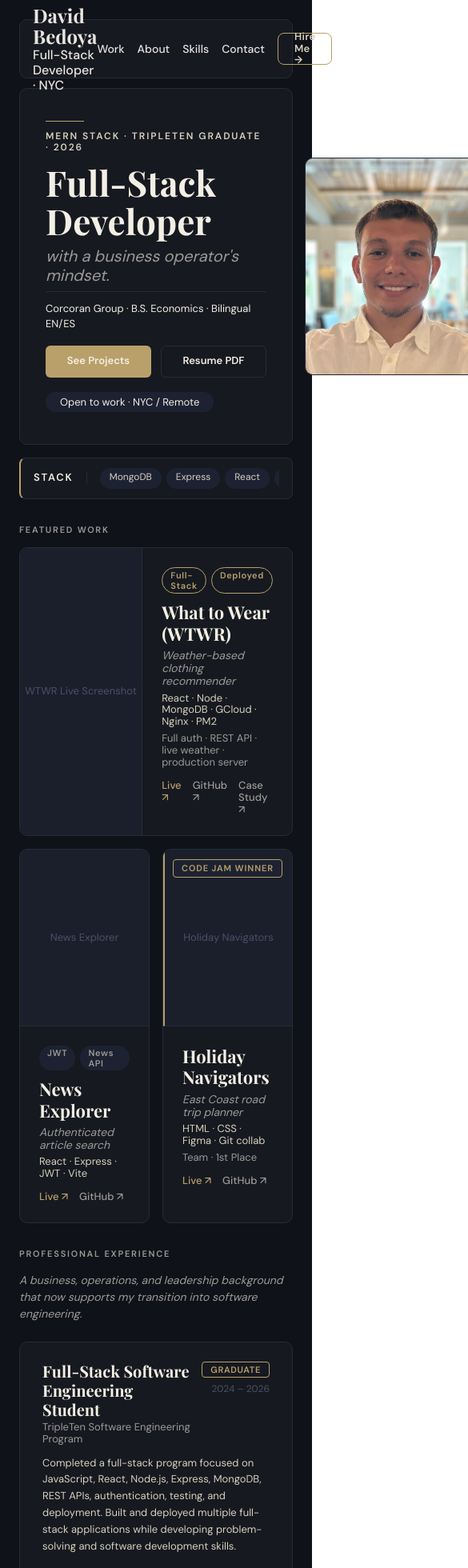
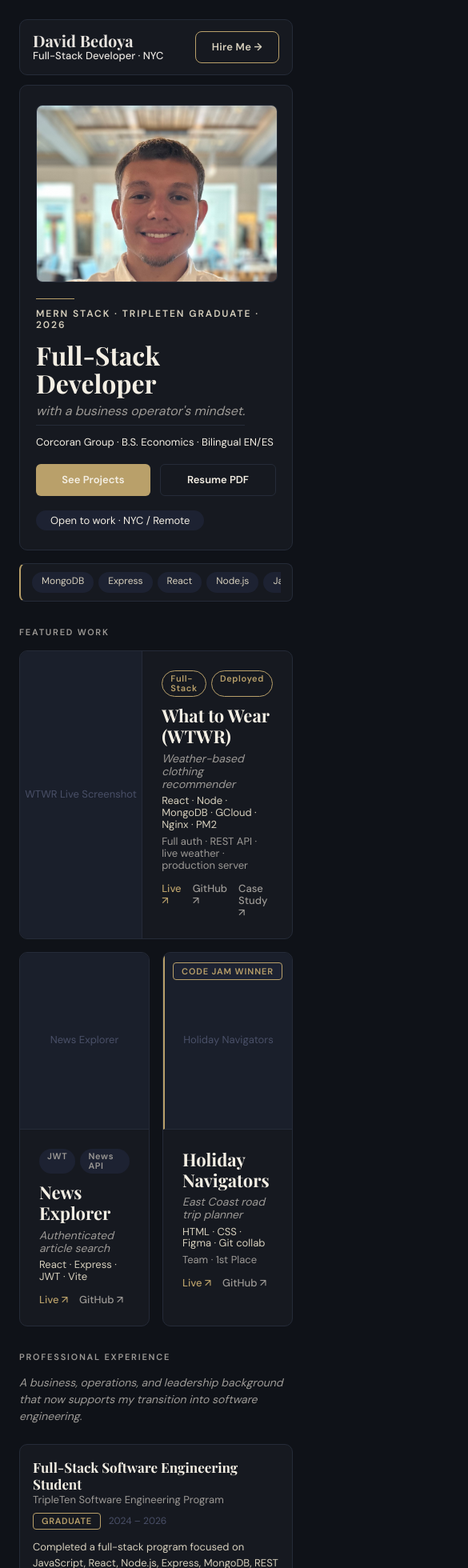
Before and after one commit to davebedoya/davebedoya-portfolio, a React (Vite) app: page / in a window 390 px wide. Shown: the top 1960 px of the page at 80% size, 585 px wide, since content can reach past the window. Built offline with nearby package versions, Linux system fonts and the light colour scheme.

Commit message:
feat: add responsive breakpoints

```diff
--- a/src/App.css
+++ b/src/App.css
@@ -1,6 +1,12 @@
+html,
+body {
+  background: #0f1218;
+}
+
 .page {
-  background: #0f1218;
   min-height: 100vh;
   padding: 24px;
   color: #e8e4df;
+  max-width: 1328px;
+  margin: 0 auto;
 }
--- a/src/components/About/About.css
+++ b/src/components/About/About.css
@@ -21,7 +21,7 @@
   display: grid;
   grid-template-columns: 1fr auto;
   gap: 32px;
-  align-items: center;
+  align-items: start;
   padding: 32px;
   background-color: #161920;
   border: 1px solid #252b38;
@@ -50,6 +50,20 @@
   font-size: 20px;
   font-style: italic;
   line-height: 1.3;
+}
+
+.about__bio {
+  display: flex;
+  flex-direction: column;
+  gap: 10px;
+}
+
+.about__bio-text {
+  margin: 0;
+  color: #d7d0bd;
+  font-family: "DM Sans", sans-serif;
+  font-size: 14px;
+  line-height: 1.7;
 }
 
 .about__chips {
@@ -98,3 +112,48 @@
   border-radius: 10px;
   display: block;
 }
+
+/* ── Tablet ─────────────────────────────── */
+@media (max-width: 768px) {
+  .about__card {
+    padding: 24px;
+    gap: 24px;
+  }
+
+  .about__headline {
+    font-size: 28px;
+  }
+
+  .about__subheadline {
+    font-size: 17px;
+  }
+
+  .about__photo {
+    width: 160px;
+    height: 200px;
+  }
+}
+
+/* ── Mobile ─────────────────────────────── */
+@media (max-width: 540px) {
+  .about__card {
+    grid-template-columns: 1fr;
+    padding: 20px;
+  }
+
+  .about__photo-wrapper {
+    display: none;
+  }
+
+  .about__headline {
+    font-size: 26px;
+  }
+
+  .about__subheadline {
+    font-size: 16px;
+  }
+
+  .about__bio-text {
+    font-size: 13px;
+  }
+}
--- a/src/components/About/About.jsx
+++ b/src/components/About/About.jsx
@@ -9,7 +9,18 @@ function About() {
         <div className="about__card">
           <div className="about__content">
             <h2 className="about__headline">Software engineer.</h2>
-            <p className="about__subheadline">Business operator. Lifelong learner.</p>
+            <p className="about__subheadline">Lifelong learner.</p>
+            <div className="about__bio">
+              <p className="about__bio-text">
+                I'm a full-stack software engineer with a background in finance, operations, and client-facing roles. Before transitioning into software development, I worked in real estate finance at Corcoran Group and supported business operations across multiple industries.
+              </p>
+              <p className="about__bio-text">
+                Today, I build web applications using JavaScript, React, Node.js, Express, and MongoDB. I enjoy solving technical problems, creating intuitive user experiences, and continuously expanding my skills through hands-on projects and technical interview preparation.
+              </p>
+              <p className="about__bio-text">
+                Outside of software engineering, I coach youth Brazilian Jiu-Jitsu, train as a blue belt competitor, and enjoy helping others learn and grow through structured instruction.
+              </p>
+            </div>
             <div className="about__chips">
               <span className="about__chip about__chip_type_gold">B.S. Economics</span>
               <span className="about__chip about__chip_type_gold">Corcoran · 2yr</span>
--- a/src/components/Hero/Hero.css
+++ b/src/components/Hero/Hero.css
@@ -122,3 +122,68 @@
   border: 1px solid #252b38;
   flex-shrink: 0;
 }
+
+/* ── Tablet ─────────────────────────────── */
+@media (max-width: 768px) {
+  .hero {
+    padding: 32px 24px;
+  }
+
+  .hero__inner {
+    gap: 28px;
+  }
+
+  .hero__title {
+    font-size: 36px;
+  }
+
+  .hero__subtitle {
+    font-size: 17px;
+  }
+
+  .hero__image {
+    width: 180px;
+    height: 220px;
+  }
+}
+
+/* ── Mobile ─────────────────────────────── */
+@media (max-width: 540px) {
+  .hero {
+    padding: 24px 20px;
+  }
+
+  .hero__inner {
+    flex-direction: column-reverse;
+    align-items: flex-start;
+    gap: 20px;
+  }
+
+  .hero__content {
+    max-width: 100%;
+  }
+
+  .hero__title {
+    font-size: 32px;
+  }
+
+  .hero__subtitle {
+    font-size: 16px;
+  }
+
+  .hero__image {
+    width: 100%;
+    height: 220px;
+    object-position: center 20%;
+    border-radius: 8px;
+  }
+
+  .hero__actions {
+    flex-wrap: wrap;
+  }
+
+  .hero__button {
+    min-width: unset;
+    flex: 1;
+  }
+}
--- a/src/components/Journey/Journey.css
+++ b/src/components/Journey/Journey.css
@@ -163,3 +163,48 @@
   background-color: #1a2d20;
   color: #6ab87a;
 }
+
+/* ── Tablet ─────────────────────────────── */
+@media (max-width: 768px) {
+  .journey__supporting {
+    grid-template-columns: repeat(2, 1fr);
+  }
+
+  .journey__role {
+    font-size: 18px;
+  }
+
+  .journey__item_type_featured {
+    padding: 20px;
+  }
+}
+
+/* ── Mobile ─────────────────────────────── */
+@media (max-width: 540px) {
+  .journey__supporting {
+    grid-template-columns: 1fr;
+  }
+
+  .journey__item-header {
+    flex-direction: column;
+    gap: 8px;
+  }
+
+  .journey__item-right {
+    flex-direction: row;
+    align-items: center;
+    gap: 10px;
+  }
+
+  .journey__role {
+    font-size: 17px;
+  }
+
+  .journey__item_type_featured {
+    padding: 18px 16px;
+  }
+
+  .journey__item_type_supporting {
+    padding: 14px 16px;
+  }
+}
--- a/src/components/Navbar/Navbar.css
+++ b/src/components/Navbar/Navbar.css
@@ -76,3 +76,34 @@
   background-color: #b9a06a;
   color: #0f1218;
 }
+
+/* ── Tablet ─────────────────────────────── */
+@media (max-width: 768px) {
+  .navbar {
+    height: auto;
+    padding: 14px 16px;
+  }
+
+  .navbar__links {
+    gap: 12px;
+  }
+
+  .navbar__identity_name {
+    font-size: 20px;
+  }
+
+  .navbar__identity_profession {
+    font-size: 13px;
+  }
+}
+
+/* ── Mobile ─────────────────────────────── */
+@media (max-width: 540px) {
+  .navbar__link:not(.navbar__link_cta) {
+    display: none;
+  }
+
+  .navbar__links {
+    gap: 0;
+  }
+}
--- a/src/components/Skills/Skills.css
+++ b/src/components/Skills/Skills.css
@@ -69,12 +69,16 @@
   line-height: 1.5;
 }
 
-.skills__note {
-  margin: 0;
-  padding-top: 12px;
-  border-top: 1px solid #252b38;
-  color: #9d9a96;
-  font-family: "DM Sans", sans-serif;
-  font-size: 11px;
-  font-style: italic;
+/* ── Tablet ─────────────────────────────── */
+@media (max-width: 768px) {
+  .skills__grid {
+    grid-template-columns: repeat(2, 1fr);
+  }
 }
+
+/* ── Mobile ─────────────────────────────── */
+@media (max-width: 540px) {
+  .skills__grid {
+    grid-template-columns: 1fr;
+  }
+}
--- a/src/components/Skills/Skills.jsx
+++ b/src/components/Skills/Skills.jsx
@@ -56,7 +56,6 @@ function Skills() {
                   </li>
                 ))}
               </ul>
-              <p className="skills__note">{col.note}</p>
             </div>
           ))}
         </div>
--- a/src/components/Stack/Stack.css
+++ b/src/components/Stack/Stack.css
@@ -67,3 +67,26 @@
   border: 1px solid #b9a06a;
   color: #d7d0bd;
 }
+
+/* ── Tablet ─────────────────────────────── */
+@media (max-width: 768px) {
+  .stack__inner {
+    padding: 10px 14px;
+  }
+
+  .stack__title {
+    font-size: 11px;
+    padding-right: 12px;
+  }
+}
+
+/* ── Mobile ─────────────────────────────── */
+@media (max-width: 540px) {
+  .stack__title {
+    display: none;
+  }
+
+  .stack__content {
+    gap: 0;
+  }
+}
```
